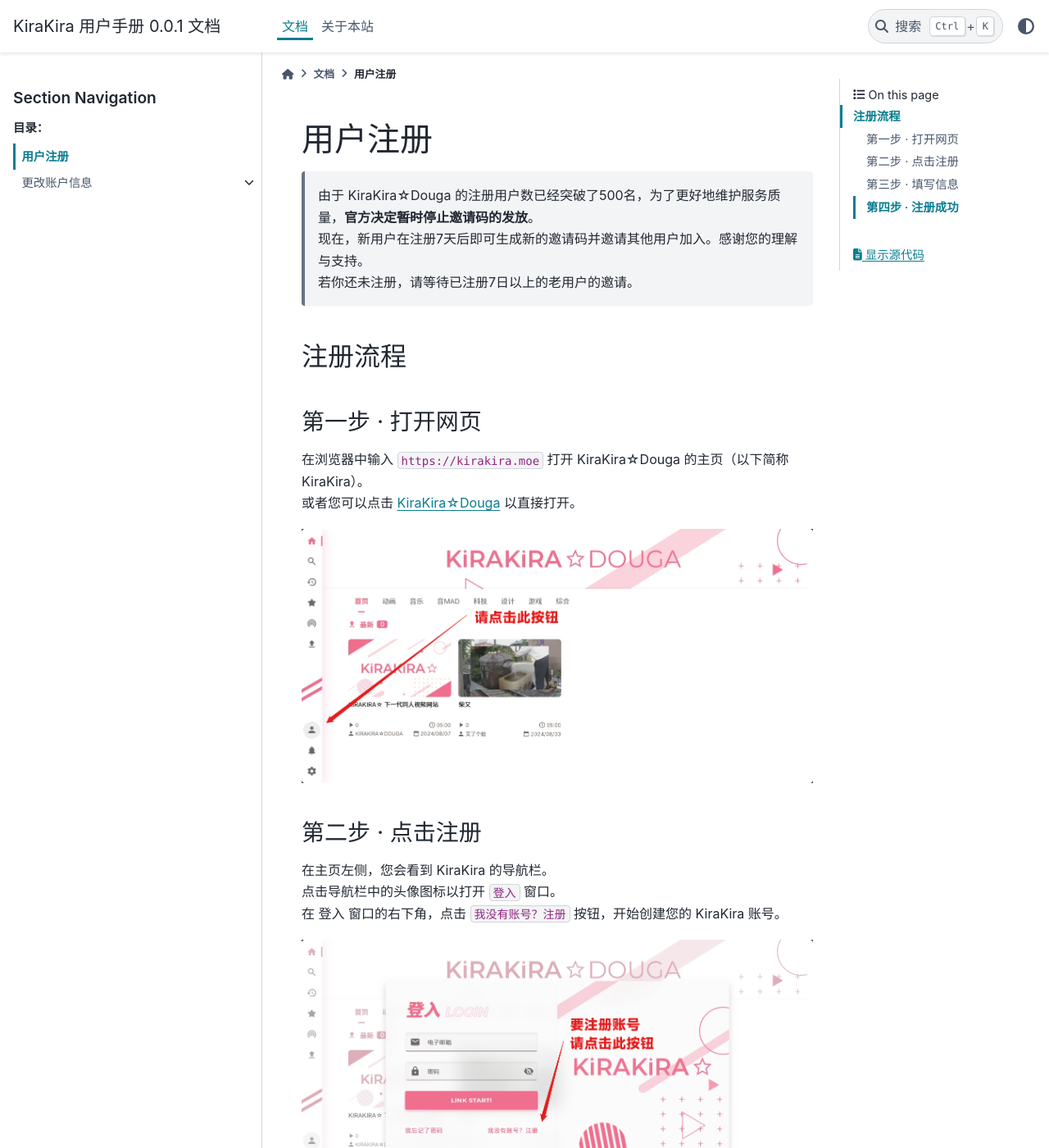
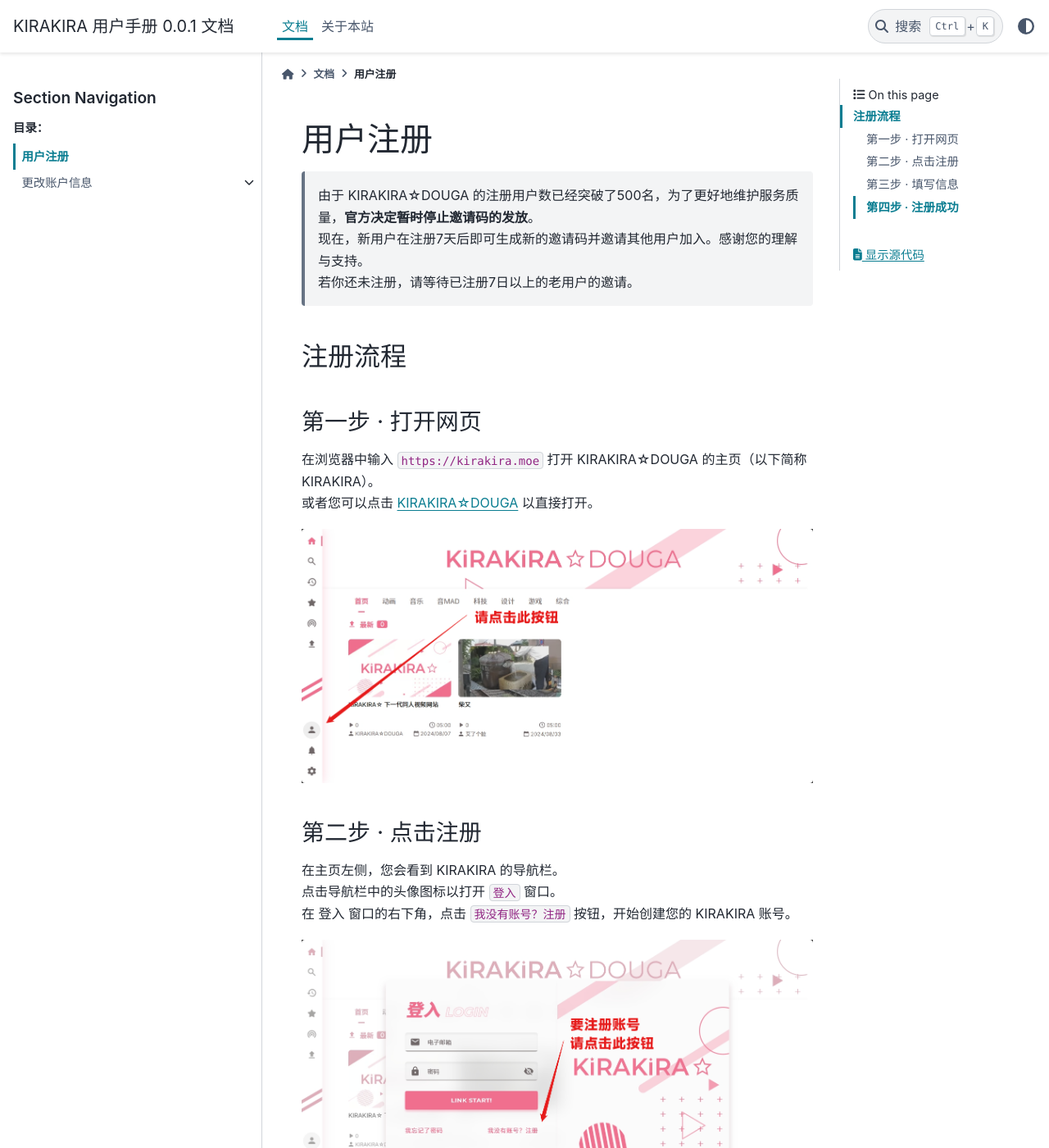
Before and after one commit to LinkoDesu/KiraKira_User_Manual, a Sphinx documentation site: the page built from source/Docs/Account_Registration/Contents.md, in a window 1280 px wide and 1400 px high. Shown: the whole window at 82% size. Built offline with Sphinx 7.4.7 and the PyData theme 0.15.4, drawn with Linux system fonts in a browser that asks for light colours; some of the changed text lies outside the part shown.

Commit message:
Commit: Ver 0.0.1A

```diff
--- a/source/Docs/Account_Registration/Contents.md
+++ b/source/Docs/Account_Registration/Contents.md
@@ -1,6 +1,6 @@
 # 用户注册
 
-> 由于 KiraKira☆Douga 的注册用户数已经突破了500名，为了更好地维护服务质量，**官方决定<del>暂时</del>停止邀请码的发放**。\
+> 由于 KIRAKIRA☆DOUGA 的注册用户数已经突破了500名，为了更好地维护服务质量，**官方决定<del>暂时</del>停止邀请码的发放**。\
 > 现在，新用户在注册7天后即可生成新的邀请码并邀请其他用户加入。感谢您的理解与支持。\
 > 若你还未注册，请等待已注册7日以上的老用户的邀请。
 
@@ -8,16 +8,16 @@
 
 ### 第一步 · 打开网页
 
-在浏览器中输入 `https://kirakira.moe` 打开 KiraKira☆Douga 的主页（以下简称 KiraKira）。\
-或者您可以点击 [KiraKira☆Douga](https://kirakira.moe/) 以直接打开。
+在浏览器中输入 `https://kirakira.moe` 打开 KIRAKIRA☆DOUGA 的主页（以下简称 KIRAKIRA）。\
+或者您可以点击 [KIRAKIRA☆DOUGA](https://kirakira.moe/) 以直接打开。
 
 ![Step 01](Picture/step01.png)
 
 ### 第二步 · 点击注册
 
-在主页左侧，您会看到 KiraKira 的导航栏。\
+在主页左侧，您会看到 KIRAKIRA 的导航栏。\
 点击导航栏中的头像图标以打开 `登入` 窗口。\
-在 登入 窗口的右下角，点击 `我没有账号？注册` 按钮，开始创建您的 KiraKira 账号。
+在 登入 窗口的右下角，点击 `我没有账号？注册` 按钮，开始创建您的 KIRAKIRA 账号。
 
 ![Step 02](Picture/step02.png)
 
@@ -25,7 +25,7 @@
 
 在注册窗口中，您需要填写以下信息：
 
-- 用户名：您的用户名，用于登录 KiraKira。\
+- 用户名：您的用户名，用于登录 KIRAKIRA。\
   用户名需要满足以下条件：
   - 用户名必须为1~20个字符
   - 可包含数字、大小写拉丁字母、越南语字母、汉字、常用平/片假名、现代谚文音节、特殊符号 ( 连字符 `-` 与 下划线 `_` )。
@@ -39,9 +39,9 @@
 
 点击下一步后，你需要继续填写以下信息：
 
-- 邮箱：您的登录邮箱，用于注册 KiraKira。
-  - 一个邮箱只能注册一个 KiraKira 账号。
-- 密码：您的密码，用于登录 KiraKira。
+- 邮箱：您的登录邮箱，用于注册 KIRAKIRA。
+  - 一个邮箱只能注册一个 KIRAKIRA 账号。
+- 密码：您的密码，用于登录 KIRAKIRA。
   - 请不要设置过于简单的密码。
 - 邀请码：填入你获得的邀请码。
 
--- a/source/conf.py
+++ b/source/conf.py
@@ -1,7 +1,7 @@
 # -- 项目信息 -----------------------------------------------------
 
-project = "KiraKira 用户手册"
-copyright = "2024, Linko (Website: KiraKira☆Douga)"
+project = "KIRAKIRA 用户手册"
+copyright = "2024, Linko (Website: KIRAKIRA☆DOUGA)"
 author = "Linko"
 release = "0.0.1"
 
--- a/source/index.rst
+++ b/source/index.rst
@@ -1,4 +1,4 @@
-KiraKira☆Douga 用户手册
+KIRAKIRA☆DOUGA 用户手册
 ==================================
 
 .. toctree::
```
Also changed, not shown: README.md (+2 -2 lines), source/About.md (+4 -4 lines), source/Docs/Edit_Account_Information/Avatar/Contents.md (+2 -2 lines).
